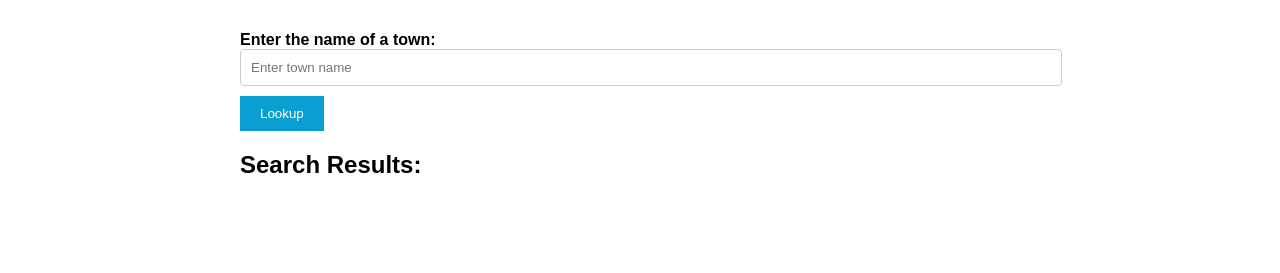
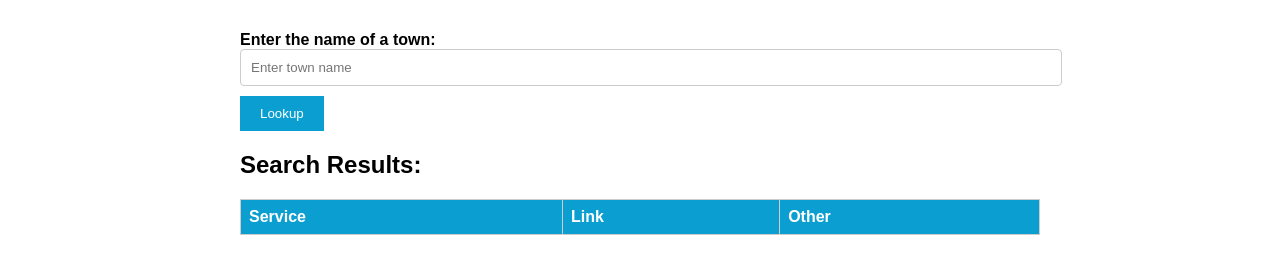
Before and after one commit to cc18dd/View-History-Of-Any-Town, a plain HTML site: page index.html in a window 1280 px wide. Shown: the part 89-362 px from the top of the page. Drawn offline with Linux system fonts and the light colour scheme.

Commit message:
Update index.html

```diff
--- a/index.html
+++ b/index.html
@@ -13,7 +13,16 @@
         <input type="text" id="townName" placeholder="Enter town name">
         <button onclick="lookupTown()">Lookup</button>
         <h2>Search Results:</h2>
-        <ul id="results"></ul>
+        <table>
+            <thead>
+                <tr>
+                    <th>Service</th>
+                    <th>Link</th>
+                    <th>Other</th>
+                </tr>
+            </thead>
+            <tbody id="resultsTableBody"></tbody>
+        </table>
     </div>
 </body>
 </html>
```
